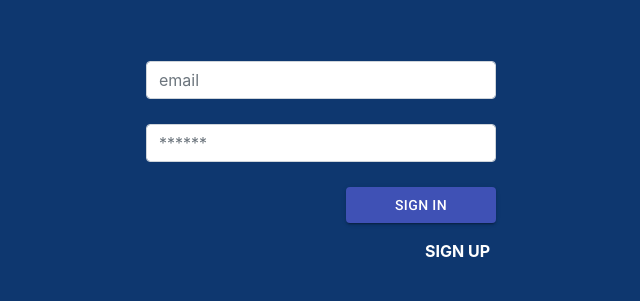
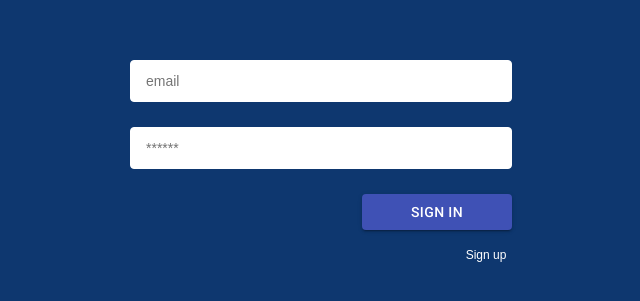
Before and after one commit to VladislavDurden/apaldalv-client, a React (Create React App) app: page / in a window 1280 px wide. Shown: the part 245-546 px from the top of the page, without its empty margins (319-959 px from the left). Built offline with nearby package versions, Linux system fonts and the light colour scheme.

Commit message:
* delete bootstrap * minor styles update

```diff
--- a/public/index.html
+++ b/public/index.html
@@ -7,7 +7,6 @@
     <link rel="apple-touch-icon" href="%PUBLIC_URL%/logo192.png" />
     <link rel="manifest" href="%PUBLIC_URL%/manifest.json" />
     <link rel="stylesheet" href="https://use.fontawesome.com/releases/v5.0.8/css/all.css">
-    <link rel="stylesheet" href="https://stackpath.bootstrapcdn.com/bootstrap/4.3.1/css/bootstrap.min.css" integrity="sha384-ggOyR0iXCbMQv3Xipma34MD+dH/1fQ784/j6cY/iJTQUOhcWr7x9JvoRxT2MZw1T" crossorigin="anonymous">
     <link rel="stylesheet" href="https://fonts.googleapis.com/css?family=Roboto:300,400,500,700&display=swap" />
     <title>apaldalv app</title>
   </head>
--- a/src/common/components/loginPage/loginPage.component.js
+++ b/src/common/components/loginPage/loginPage.component.js
@@ -14,9 +14,7 @@ const LoginPage = () => {
 					? SignInForm()
 					: SignUpForm()
 			}
-			<div className="choose-form">
-				<input type="button" value={!isSignIn ? 'SIGN IN' : 'SIGN UP'} onClick={() => changeIsSignIn(!isSignIn)}/>
-			</div>
+			<input className='choose-form' type="button" value={!isSignIn ? 'Sign in' : 'Sign up'} onClick={() => changeIsSignIn(!isSignIn)}/>
 		</div>
 	);
 };
--- a/src/common/components/loginPage/loginPage.scss
+++ b/src/common/components/loginPage/loginPage.scss
@@ -11,31 +11,22 @@ $formWidth: 350px;
   background: #0E376F;
 
   .choose-form {
-    width: $formWidth;
-    display: flex;
-    flex-direction: column;
-    justify-content: center;
-    align-items: flex-end;
-
-    h1 {
-      font-size: 16px;
-      text-align: center;
-      margin: 5px;
-    }
-
-    input {
-      font-weight: bold;
     color: #ffffff;
     cursor: pointer;
     background: none;
     border: none;
+    padding: 3px;
+    margin-right: -330px;
+    font-size: 12px;
   }
 
-    input:hover,
-    input:focus,
-    input:active{
+  .choose-form:focus,
+  .choose-form:active{
     outline: none;
   }
+
+  .choose-form:hover {
+    color: #cf96ff;
   }
 
   .login-form {
@@ -49,6 +40,13 @@ $formWidth: 350px;
     .form-group {
       position: relative;
       margin-bottom: 25px;
+
+      .form-control {
+        padding: 12px 15px;
+        border-radius: 4px;
+        border: 1px solid #ffffff;
+        font-size: 14px;
+      }
 
       .error-message {
         position: absolute;
--- a/src/common/components/loginPage/signUpForm/signUpForm.component.js
+++ b/src/common/components/loginPage/signUpForm/signUpForm.component.js
@@ -1,7 +1,7 @@
 import React from 'react';
 import * as Yup from 'yup';
 import { Formik, Form, Field, ErrorMessage } from 'formik';
-import Button from '@material-ui/core/Button';
+import {Button, TextField} from '@material-ui/core';
 
 import {signUp} from "../../../services/auth";
 
```
Lines whose indentation alone changed are shown as unchanged.
